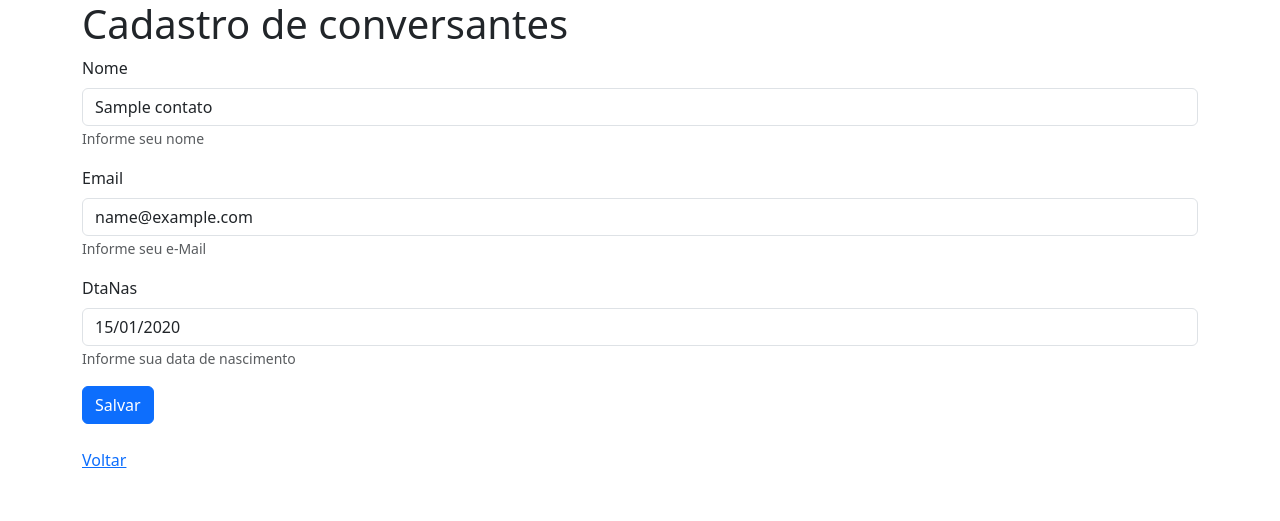
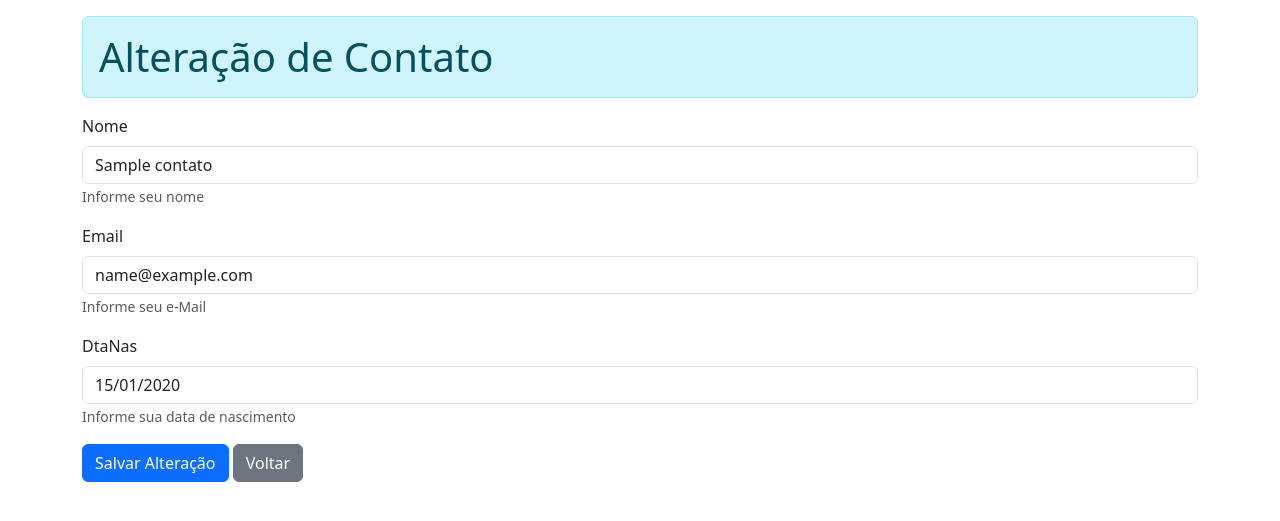
Before and after one commit to LHisique/Django, a Django app: page /altContato/1 in a window 1280 px wide. Shown: the top 521 px of the page. Run offline with Django 5.2, Linux system fonts and the light colour scheme; tables that the repository leaves empty hold one stand-in row (values such as "Sample post"); some libraries are stand-ins or nearby versions.

Commit message:
feat: implement CRUD operations for contact management with views, templates, and URL routing

```diff
--- /dev/null
+++ b/isique_django-main/app/templates/altContato.html
@@ -0,0 +1,26 @@
+{% load django_bootstrap5 %}
+<!DOCTYPE html>
+<html lang="pt-br">
+
+<head>
+    <meta charset="UTF-8">
+    <meta name="viewport" content="width=device-width, initial-scale=1.0">
+    <title>Alteração de Contato</title>
+    {% bootstrap_css %}
+</head>
+
+<body>
+    <div class="container">
+        <h1 class="alert alert-info mt-3">Alteração de Contato</h1>
+
+        <form action="{% url 'altContato' contato.id %}" method="post" enctype="multipart/form-data" class="form">
+            {% csrf_token %}
+            {% bootstrap_form form %}
+            <button type="submit" class="btn btn-primary">Salvar Alteração</button>
+            <a href="{% url 'index' %}" class="btn btn-secondary">Voltar</a>
+        </form>
+    </div>
+    {% bootstrap_javascript %}
+</body>
+
+</html>
--- a/isique_django-main/app/templates/index.html
+++ b/isique_django-main/app/templates/index.html
@@ -33,11 +33,13 @@
             <td>{{ pessoa.Email }}</td>
             <td>
                 <a href="{% url 'altContato' pessoa.id %}" class="btn btn-warning">Alterar</a>
-                <a href="{% url 'delContato' pessoa.id %}" class="btn btn-danger">Excluir</a>
+                <a href="{% url 'excContato' pessoa.id %}" class="btn btn-danger">Excluir</a>
             </td>
         </tr>
         {% endfor %}
     </table>
+
+
 </body>
 
 </html>
--- a/isique_django-main/app/urls.py
+++ b/isique_django-main/app/urls.py
@@ -1,10 +1,10 @@
 from django.urls import path
-from .views import index, consContato, cadContato, altContato, delContato
+from .views import index, consContato, cadContato, altContato, excContato
 
 urlpatterns = [
     path('', index, name='index'),
     path('consContato/<int:pk>', consContato, name='consContato'),
     path('cadContato', cadContato, name='cadContato'),
     path('altContato/<int:pk>', altContato, name='altContato'),
-    path('delContato/<int:pk>', delContato, name='delContato'),
+    path('excContato/<int:pk>', excContato, name='excContato'),
 ]
--- a/isique_django-main/app/views.py
+++ b/isique_django-main/app/views.py
@@ -42,25 +42,31 @@ def altContato(request, pk):
     contato = Contato.objects.get(id=pk)
 
     if request.method == 'POST':
-        form = ContatoModelForm(request.POST, instance=contato)
-
+        form = ContatoModelForm(request.POST, request.FILES, instance=contato)
         if form.is_valid():
             form.save()
             messages.success(request, 'Contato alterado com sucesso!')
             return redirect('index')
         else:
-            messages.error(request, "Erro ao alterar contato")
+            messages.error(request, 'Erro ao alterar contato')
     else:
         form = ContatoModelForm(instance=contato)
 
     context = {
-        'form': form
+        'form': form,
+        'contato': contato,
     }
+    return render(request, 'altContato.html', context)
 
-    return render(request, 'cadContato.html', context)
+def excContato(request, pk):
+    contato = Contato.objects.get(id=pk)
 
-def delContato(request, pk):
-    contato = Contato.objects.get(id=pk)
-    contato.delete()
-    messages.success(request, 'Contato excluído com sucesso!')
-    return redirect('index')
+    if request.method == 'POST':
+        contato.delete()
+        messages.success(request, 'Contato excluído com sucesso!')
+        return redirect('index')
+
+    context = {
+        'contato': contato,
+    }
+    return render(request, 'excContato.html', context)
```
Also changed, not shown: isique_django-main/app/templates/excContato.html (added, +33 -0 lines).
